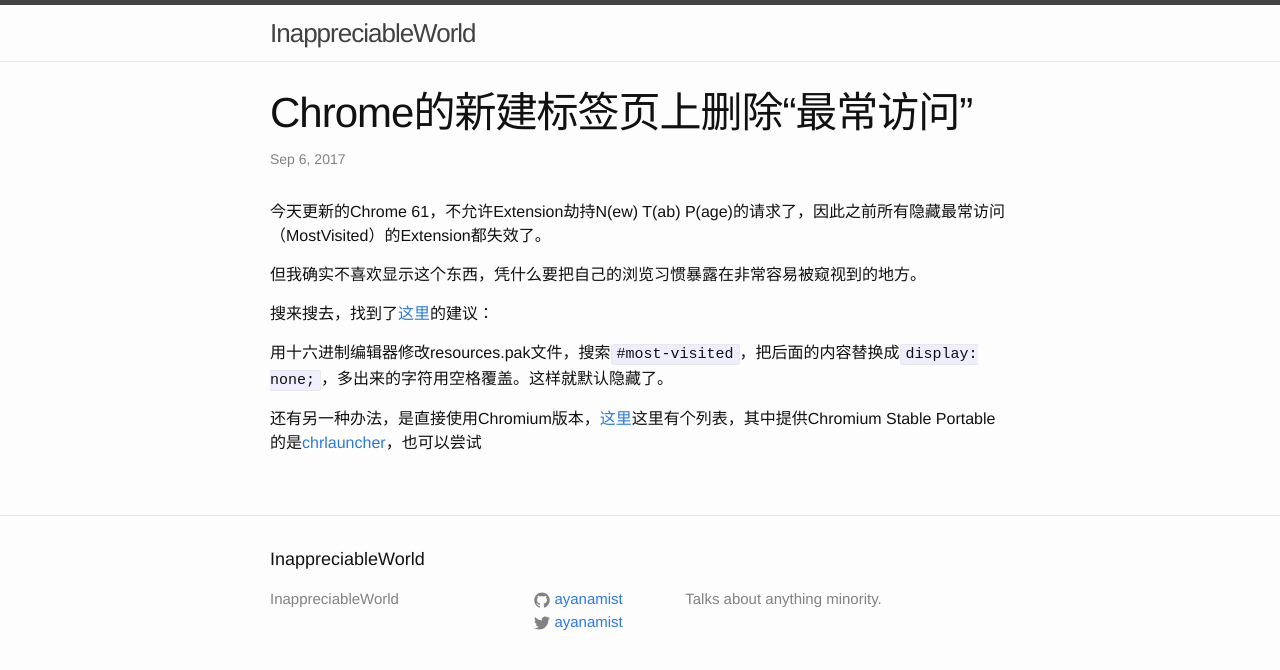
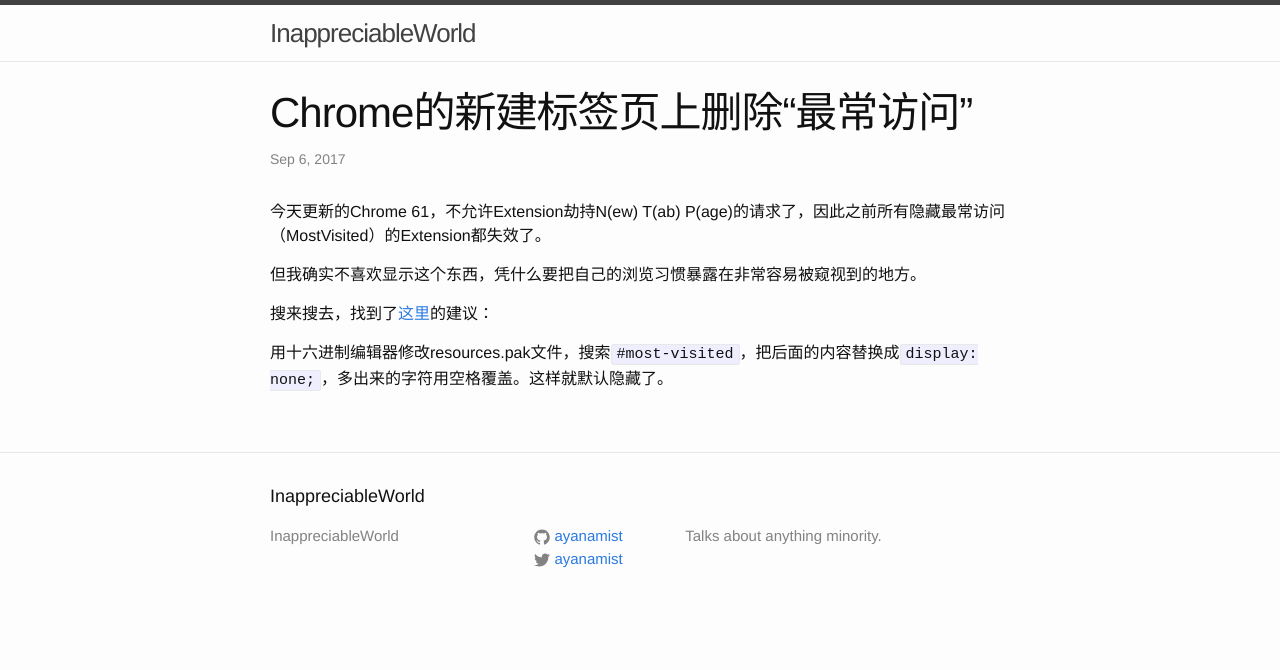
Before and after one commit to ayanamist/ayanamist.github.io, a Jekyll site: the page built from _posts/2017-09-06-chrome-most-visited.md, in a window 1280 px wide. Shown: the top 670 px of the page. Built offline with Jekyll 4.4.1, drawn with Linux system fonts in a browser that asks for light colours.

Commit message:
Update 2017-09-06-chrome-most-visited.md

```diff
--- a/_posts/2017-09-06-chrome-most-visited.md
+++ b/_posts/2017-09-06-chrome-most-visited.md
@@ -10,5 +10,3 @@ title: Chrome的新建标签页上删除“最常访问”
 搜来搜去，找到了[这里](https://www.sitepoint.com/community/t/editing-google-chromes-style-file/206881/4)的建议：
 
 用十六进制编辑器修改resources.pak文件，搜索`#most-visited`，把后面的内容替换成`display: none;`，多出来的字符用空格覆盖。这样就默认隐藏了。
-
-还有另一种办法，是直接使用Chromium版本，[这里](https://chromium.woolyss.com/)这里有个列表，其中提供Chromium Stable Portable的是[chrlauncher](https://www.henrypp.org/product/chrlauncher)，也可以尝试
```
